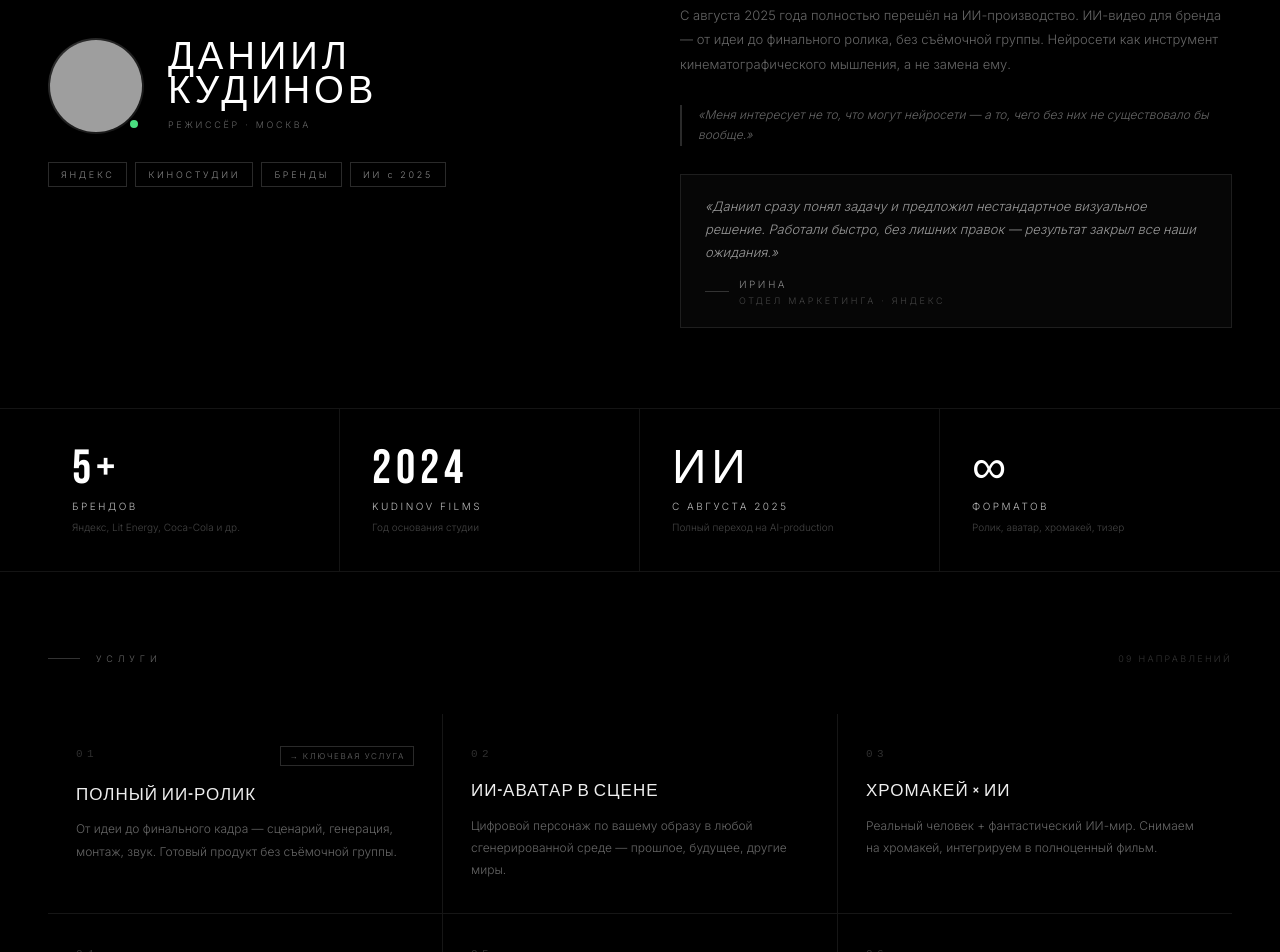
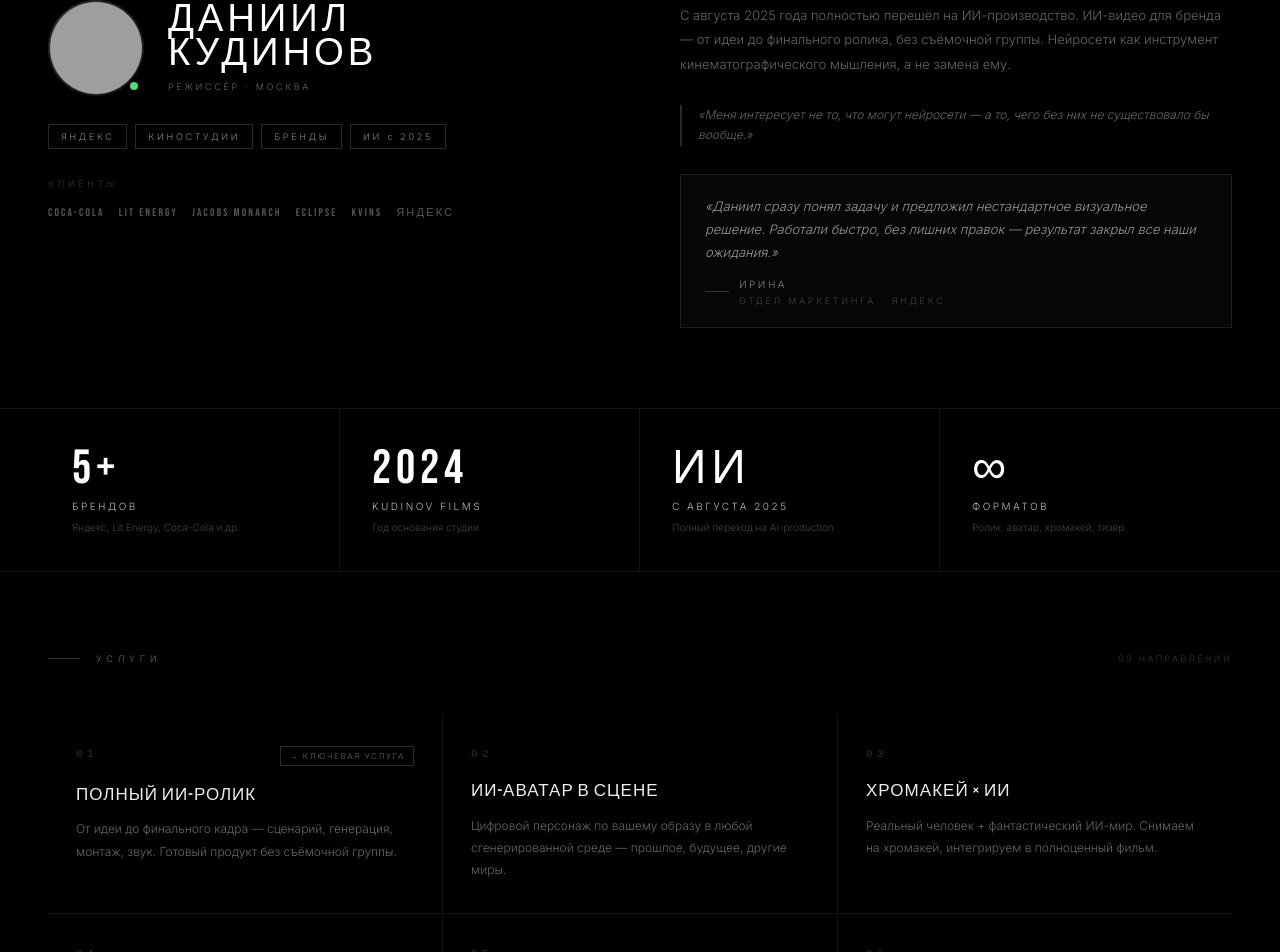
Before and after one commit to adanik2017/kudinovdani, a React (Vite) app: page / in a window 1280 px wide. Shown: the part 2712-3664 px from the top of the page. Built offline with nearby package versions, Linux system fonts and the light colour scheme; grey boxes are pictures that could not be loaded.

Commit message:
feat: add clients list under director photo in About section

```diff
--- a/src/components/sections/AboutSection.tsx
+++ b/src/components/sections/AboutSection.tsx
@@ -2,6 +2,7 @@ interface AboutTranslations {
   about: string
   bioRole: string
   badges: string[]
+  clients: string[]
   bio1a: string
   bio1b: string
   bio1c: string
@@ -97,6 +98,22 @@ export function AboutSection({ isMobile, t }: AboutSectionProps) {
                   </span>
                 ))}
               </div>
+
+              {/* Clients */}
+              <div>
+                <p style={{ color: '#333', fontSize: '9px', letterSpacing: '0.4em', marginBottom: '10px' }}>КЛИЕНТЫ</p>
+                <div style={{ display: 'flex', flexWrap: 'wrap', gap: '6px' }}>
+                  {t.clients.map(c => (
+                    <span
+                      key={c}
+                      className="brand"
+                      style={{ color: '#555', fontSize: '11px', letterSpacing: '0.2em', padding: '4px 0', marginRight: '8px' }}
+                    >
+                      {c}
+                    </span>
+                  ))}
+                </div>
+              </div>
             </Reveal>
 
             {/* RIGHT — bio */}
--- a/src/translations/index.ts
+++ b/src/translations/index.ts
@@ -23,6 +23,7 @@ interface Translations {
   projCount: (n: number) => string
   bioRole: string
   badges: string[]
+  clients: string[]
   bio1a: string
   bio1b: string
   bio1c: string
@@ -70,6 +71,7 @@ const ru: Translations = {
   projCount: (n) => (n === 1 ? 'ПРОЕКТ' : 'ПРОЕКТА'),
   bioRole: 'РЕЖИССЁР · МОСКВА',
   badges: ['ЯНДЕКС', 'КИНОСТУДИИ', 'БРЕНДЫ', 'ИИ с 2025'],
+  clients: ['COCA-COLA', 'LIT ENERGY', 'JACOBS MONARCH', 'ECLIPSE', 'KVINS', 'ЯНДЕКС'],
   bio1a: 'Создаю ИИ-ролики и рекламные видео — ',
   bio1b: 'для брендов и агентств',
   bio1c: ' по всему миру: от небольших проектов до крупных рекламных кампаний. Работаю из Москвы, сотрудничаю с клиентами из Европы и Азии.',
@@ -136,6 +138,7 @@ const en: Translations = {
   projCount: (n) => (n === 1 ? 'PROJECT' : 'PROJECTS'),
   bioRole: 'DIRECTOR · MOSCOW',
   badges: ['YANDEX', 'FILM STUDIOS', 'BRANDS', 'AI SINCE 2025'],
+  clients: ['COCA-COLA', 'LIT ENERGY', 'JACOBS MONARCH', 'ECLIPSE', 'KVINS', 'YANDEX'],
   bio1a: 'I create AI video production and commercial films — ',
   bio1b: 'for brands and agencies',
   bio1c: ' worldwide: from independent projects to large-scale ad campaigns. Based in Moscow, working with clients across Europe and Asia.',
```
